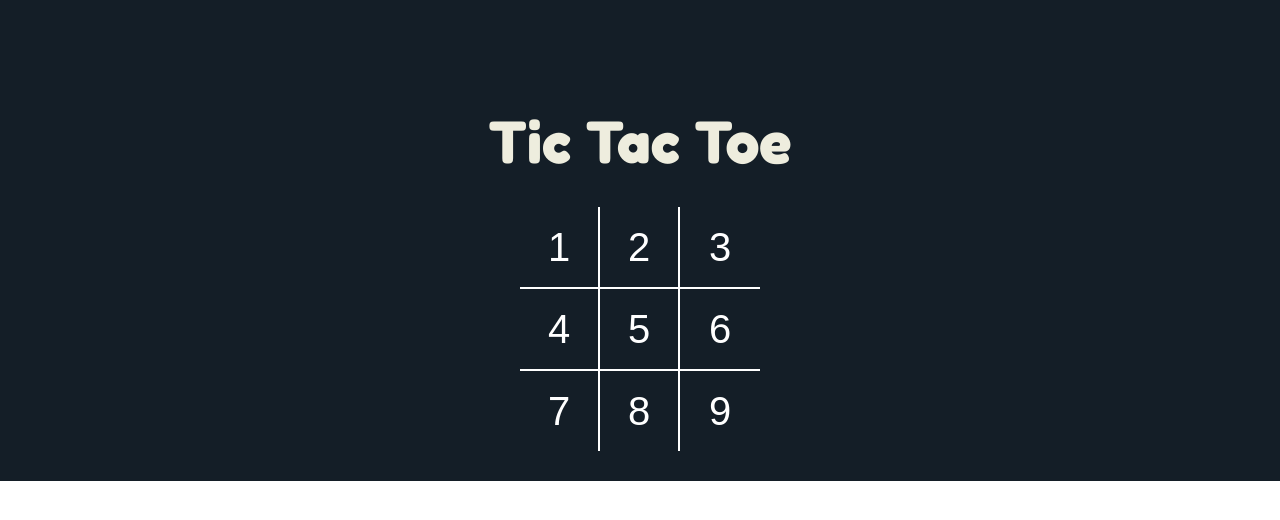
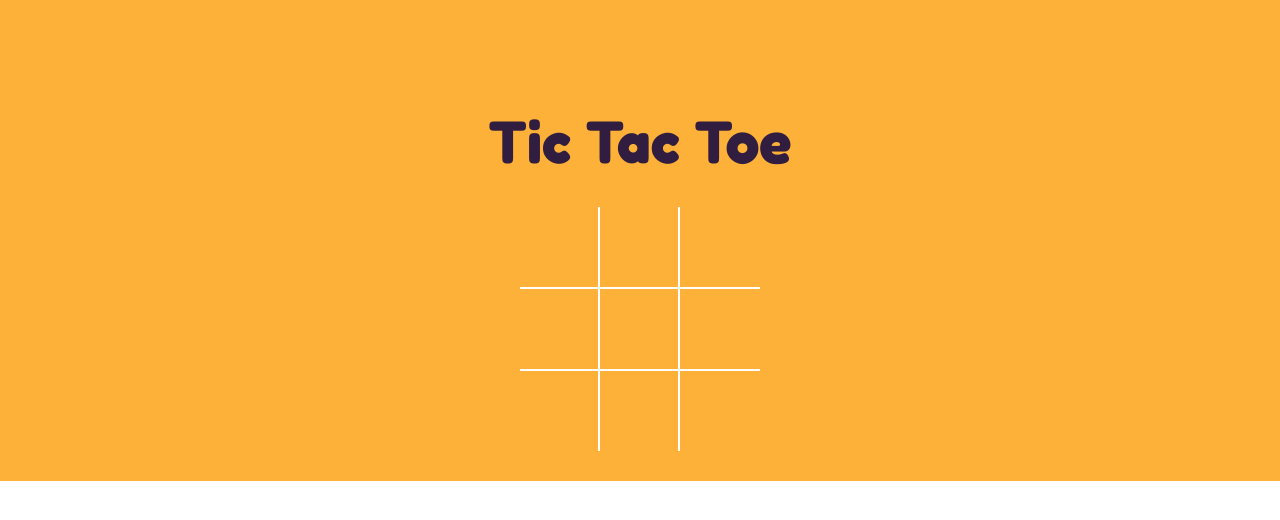
Before and after one commit to arsallanShahab/tic-tac-toe-game, a React (Vite) app: page / in a window 1280 px wide. Shown: the top 520 px of the page. Built offline with nearby package versions, Linux system fonts and the light colour scheme.

Commit message:
added board states and react events

```diff
--- a/src/App.jsx
+++ b/src/App.jsx
@@ -4,7 +4,7 @@
 
 const App = () => (
   <div className="app">
-    <h1 class="heading">Tic Tac Toe </h1>
+    <h1 className="heading">Tic Tac Toe </h1>
     <Board />
   </div>
 );
--- a/src/components/Board.jsx
+++ b/src/components/Board.jsx
@@ -1,23 +1,55 @@
-import React from 'react';
+import React, { useState } from 'react';
 import Square from './Square';
 
 const Board = () => {
+  const [board, setBoard] = useState(Array(9).fill(null));
+  const [isXNext, setXNext] = useState(true);
+
+  const handleSquareClick = position => {
+    if (board[position]) {
+      return;
+    } else {
+      setBoard(prev => {
+        return prev.map((square, pos) => {
+          if (pos === position) {
+            return isXNext ? 'X' : 'O';
+          }
+          return square;
+        });
+      });
+      setXNext(prev => {
+        return !prev;
+      });
+    }
+  };
+
+  const renderSquare = position => {
+    return (
+      <Square
+        value={board[position]}
+        onClick={() => {
+          handleSquareClick(position);
+        }}
+      />
+    );
+  };
+
   return (
     <div className="board">
       <div className="board-row">
-        <Square value={1} />
-        <Square value={2} />
-        <Square value={3} />
+        {renderSquare(0)}
+        {renderSquare(1)}
+        {renderSquare(2)}
       </div>
       <div className="board-row">
-        <Square value={4} />
-        <Square value={5} />
-        <Square value={6} />
+        {renderSquare(3)}
+        {renderSquare(4)}
+        {renderSquare(5)}
       </div>
       <div className="board-row">
-        <Square value={7} />
-        <Square value={8} />
-        <Square value={9} />
+        {renderSquare(6)}
+        {renderSquare(7)}
+        {renderSquare(8)}
       </div>
     </div>
   );
--- a/src/components/Square.jsx
+++ b/src/components/Square.jsx
@@ -1,8 +1,8 @@
 import React from 'react';
 
-const Square = ({ value }) => {
+const Square = ({ value, onClick }) => {
   return (
-    <button type="button" className="square">
+    <button type="button" className="square" onClick={onClick}>
       {value}
     </button>
   );
--- a/src/styles/root.scss
+++ b/src/styles/root.scss
@@ -23,7 +23,7 @@
   }
 
 .app {
-    background-color: #141E27;
+    background-color: #FEB139;
     // background-image: -webkit-linear-gradient(90deg, #FF9A8B 0%, #FF6A88 55%, #FF99AC 100%);
     // background-image: -moz-linear-gradient(90deg, #FF9A8B 0%, #FF6A88 55%, #FF99AC 100%);
     // background-image: -o-linear-gradient(90deg, #FF9A8B 0%, #FF6A88 55%, #FF99AC 100%);
@@ -44,7 +44,7 @@
         font-size: 3em;
         font-family: var(--font-fredoka);
         font-weight: 700;
-        color: #EEEDDE;
+        color: #311D3F;
     }
 }
 
```
